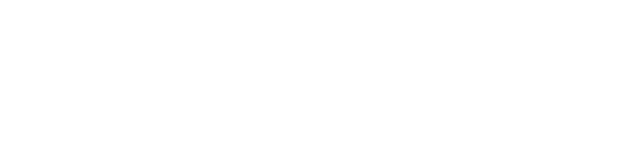
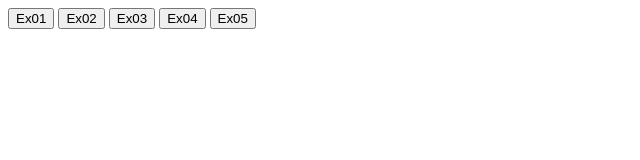
Before and after one commit to felipepaloschii/exercicios-de-javascript, a plain HTML site: page index.html in a window 1280 px wide. Shown: the whole page, without its empty margins (0-640 px from the left). Drawn offline with Linux system fonts and the light colour scheme.

Commit message:
add - ate ex04

```diff
--- a/script.js
+++ b/ex01.js
@@ -7,9 +7,9 @@ function somarNumeros (){
         if(!isNaN(numero)) {
             soma += numero;
         }   else {
-            alert("Por favor, digite um número válido!");
+            alert("Por favor, digite um número válido! ");
         }
-        continuar = confirm("Deseja adicionar mais números?");
+        continuar = confirm("Deseja adicionar mais números? ");
     }
-    alert("A soma dos números é:" + soma);
+    alert("A soma dos números é:  " + soma);
 }
--- /dev/null
+++ b/ex02.js
@@ -0,0 +1,6 @@
+function ex02() {
+    for(let i = 10; i >= 0; i--) {
+        console.log(i);
+    }
+    console.log ("Lançamento realizado!");
+}
--- /dev/null
+++ b/ex03.js
@@ -0,0 +1,22 @@
+function ex03() {
+    let ganhoAnual = 0;
+    let gastoAnual = 0;
+    let saldoAnual = 0;
+    for (let i = 1; i <= 12; i++ ) {
+        let ganho = Number(prompt("Ganho do mês" + i));
+        let gasto = Number(prompt("Gasto do mês" + i));
+        ganhoAnual += ganho;
+        gastoAnual += gasto;
+    }
+    saldoAnual = ganhoAnual - gastoAnual;
+    console.log("Ganho anual:" + ganhoAnual);
+     console.log("Gasto anual:" + gastoAnual);
+      console.log("Saldo anual:" + saldoAnual);
+
+      if (saldoAnual < 0){
+        console.log("Prejuízo")
+      }else{
+        console.log ("Lucro")
+      }
+
+}
--- /dev/null
+++ b/ex04.js
@@ -0,0 +1,12 @@
+function ex04() {
+
+     let numero = 0;
+
+    console.log (prompt("Digite um numero inteiro:"));
+    if (numero = % 2 === 0) {
+        console.log ("Par")
+    }else{
+        console.log ("Impar")
+    }
+
+    }
--- a/index.html
+++ b/index.html
@@ -7,6 +7,17 @@
 </head>
 <body>
 
-    <script src="script.js"></script>
+    <button onclick="somarNumeros()">Ex01</button>
+     <button onclick="ex02()">Ex02</button>
+       <button onclick="ex03()">Ex03</button>
+      <button onclick="ex04()">Ex04</button>
+       <button onclick="ex05()">Ex05</button>
+
+
+    <script src="ex01.js"></script>
+    <script src="ex02.js"></script>
+    <script src="ex03.js"></script>
+    <script src="ex04.js"></script>
+    <script src="ex05.js"></script>
 </body>
 </html>
```
Also changed, not shown: ex05.js (added).
